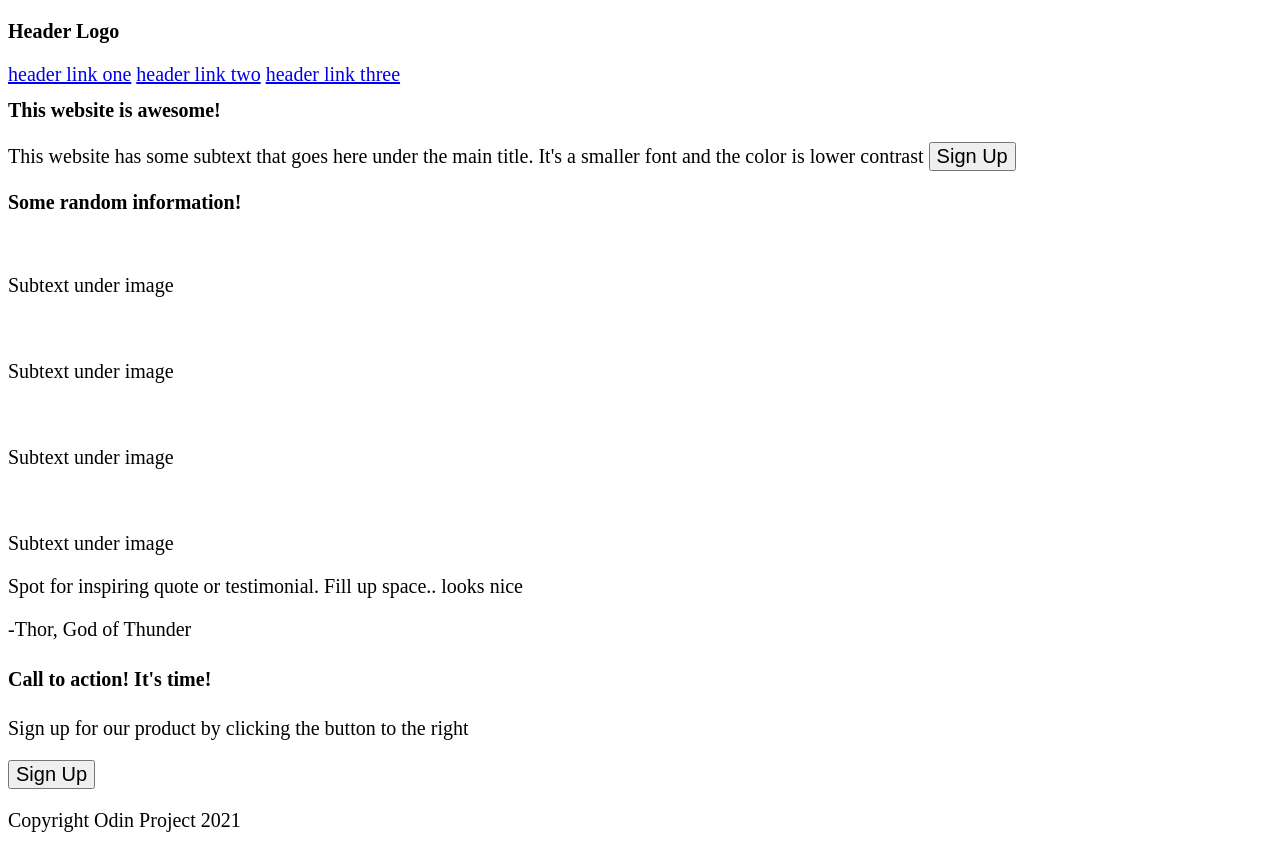
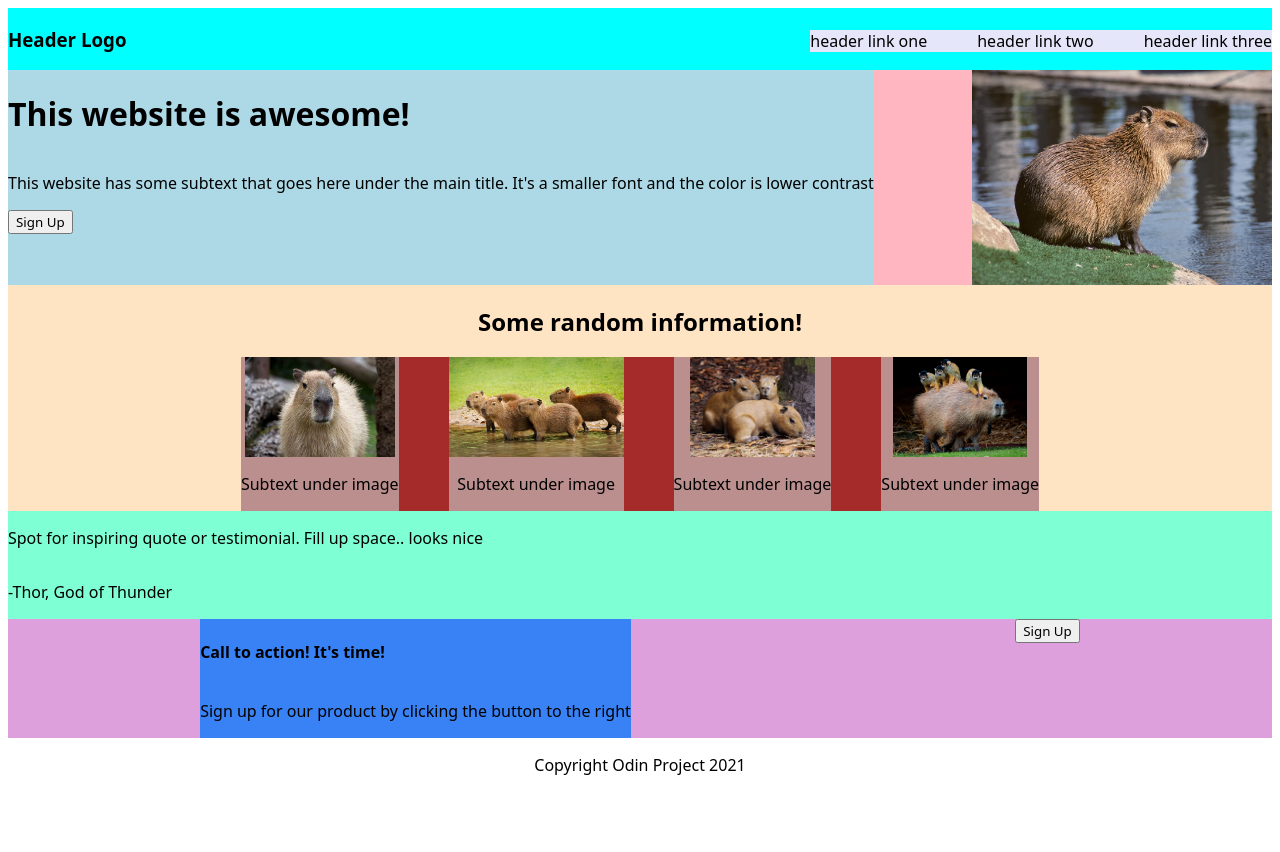
Before and after one commit to kristinaaleee/landing-page, a plain HTML site: page index.html in a window 1280 px wide. After the commit the page ends 800 px from the top, so only its background shows below. Drawn offline with Linux system fonts and the light colour scheme.

Commit message:
Add background colors for grouping and new images
Sections header, two, three have more detailed styling
Sections four, five, footer need to work
Containers marked with different background colors

```diff
--- a/index.html
+++ b/index.html
@@ -6,35 +6,63 @@
         <link rel="stylesheet" href="style.css">
     </head>
     <body>
+        <header>
+            <h3>Header Logo</h3>
+            <div class="right">
+            <a href="url">header link one</a>
+            <a href="url">header link two</a>
+            <a href="url">header link three</a>
+            </div>
+        </header>
 
-        <h3 class="one">Header Logo</h3>
-        <a class="one" href="url">header link one</a>
-        <a class="one" href="url">header link two</a>
-        <a class="one" href="url">header link three</a>
+        <div class="two">
+            <div class="left">
+                <h1>This website is awesome!</h1>
+                <p>This website has some subtext that goes here under the main title. It's a smaller font and the color is lower contrast </p>
+                <button onclick="document.location='blah.blah'">Sign Up</button>
+            </div>
+            <div class="img">
+                <img src="images/capy1.jpeg">
+             </div>
+        </div>
 
-        <h1 class="header two">This website is awesome!</h1>
-        <p class="main two">This website has some subtext that goes here under the main title. It's a smaller font and the color is lower contrast
-        <button class="two" onclick="document.location='blah.blah'">Sign Up</button>
-        <img class="two" src="">
+        <div class="three">
+            <h2>Some random information!</h2>
+            <div class="group">
+                <div class="pair">
+                    <img src="images/capy2.jpeg">
+                    <p>Subtext under image</p>
+                </div>
+                <div class="pair">
+                    <img src="images/capy3.jpeg">
+                    <p>Subtext under image</p>
+                </div>
+                <div class="pair">
+                    <img src="images/capy4.jpeg">
+                    <p>Subtext under image</p>
+                </div>
+                <div class="pair">
+                    <img src="images/capy5.jpeg">
+                    <p>Subtext under image</p>
+                </div>
+            </div>
+        </div>
 
-        <h2 class="three">Some random information!</h2>
-        <img class="three" src="">
-        <p class="main three">Subtext under image</p>
-        <img class="three" src="">
-        <p class="main three">Subtext under image</p>
-        <img class="three" src="">
-        <p class="main three">Subtext under image</p>
-        <img class="three" src="">
-        <p class="main three">Subtext under image</p>
+        <div class="four">
+            <p>Spot for inspiring quote or testimonial. Fill up space.. looks nice</p>
+            <p>-Thor, God of Thunder</p>
+        </div>
+        <div class="five">
+            <div class="blue">
+                <h4>Call to action! It's time!</h4>
+                <p>Sign up for our product by clicking the button to the right</p>
+            </div>
+            <button onclick="document.location='blah.blah'">Sign Up</button>
+        </div>
 
-        <p class="four quote">Spot for inspiring quote or testimonial. Fill up space.. looks nice</p>
-        <p class="four">-Thor, God of Thunder</p>
-
-        <h4 class="four">Call to action! It's time!</h4>
-        <p class="main four">Sign up for our product by clicking the button to the right</p>
-        <button class="four" onclick="document.location='blah.blah'">Sign Up</button>
-
-        <p class="footer">Copyright Odin Project 2021</p>
+        <footer>
+            <p>Copyright Odin Project 2021</p>
+        </footer>
 
     </body>
 </html>
--- a/style.css
+++ b/style.css
@@ -1,3 +1,85 @@
 *{
-    font-size: 15pt
+    font-family: system-ui, -apple-system, BlinkMacSystemFont, 'Segoe UI', Roboto, Oxygen, Ubuntu, Cantarell, 'Open Sans', 'Helvetica Neue', sans-serif
 }
+div, header, footer{
+    display: flex;
+}
+header{
+    flex-direction: row;
+    justify-content: space-between;
+    align-items: baseline;
+    background-color: aqua;
+}
+
+.right{
+    background-color: lavender;
+    column-gap: 50px;
+}
+
+a {
+    text-decoration: none;
+    color: black;
+}
+
+.two{
+    flex-direction: row;
+    justify-content: space-between;
+    flex-shrink: 1;
+    background-color: lightpink
+}
+.left{
+    flex-direction: column;
+    background-color: lightblue;
+}
+
+
+img{
+    width: 300px;
+    height: auto;
+}
+
+.three{
+    flex-direction: column;
+    justify-content: center;
+    background-color: bisque;
+    align-items: center;
+}
+.group{
+    flex-direction:row;
+    justify-content: center;
+    gap: 50px;
+    background-color: brown;
+}
+.pair{
+    flex-direction: column;
+    align-items: center;
+    background-color:rosybrown;
+}
+.pair img{
+    width: auto;
+    height: 100px;
+}
+
+.four{
+    flex-direction: column;
+    background-color: aquamarine;
+}
+
+.five{
+    background-color:plum;
+    justify-content: space-around;
+    align-content: center;
+}
+.blue{
+    flex-direction: column;
+    background-color: #3882f6;
+}
+
+button{
+    width: fit-content;
+    height: fit-content;
+}
+
+footer{
+    justify-content: center;
+}
```
Also changed, not shown: images/capy1.jpeg (added), images/capy2.jpeg (added), images/capy3.jpeg (added), images/capy4.jpeg (added), images/capy5.jpeg (added).
